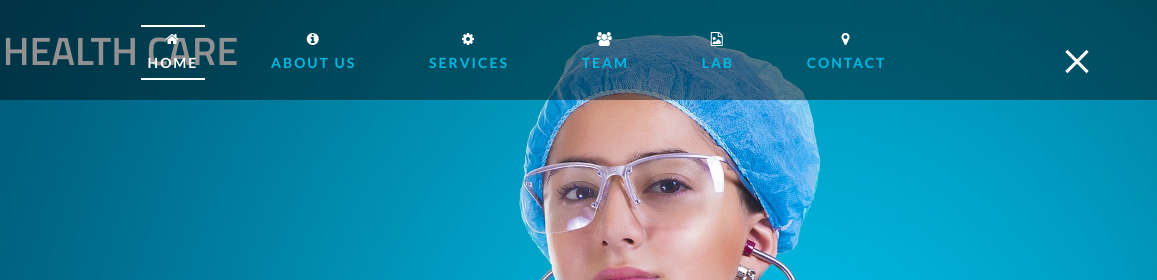
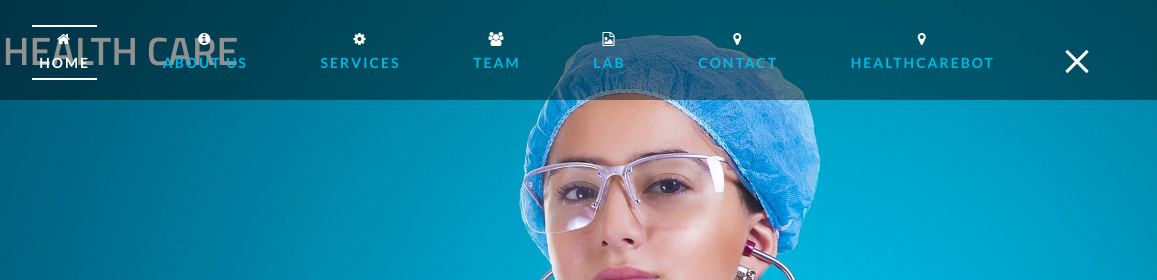
Before and after one commit to raghuvarm17633/HealthCareFRT, a plain HTML site: page index.html in a window 1280 px wide. Both pictures are taken after a click on the element 1199 px from the left and 56 px from the top of the page. Shown: the top 280 px of the page, 123-1280 px from the left. Drawn offline with Linux system fonts and the light colour scheme.

Commit message:
Update index.html

```diff
--- a/index.html
+++ b/index.html
@@ -69,6 +69,8 @@ jQuery(document).ready(function($) {
 						<li class="m_nav_item menu__item" id="moble_nav_item_4"> <a href="#team" class="menu__link"><i class="menu-icon fa fa-users" aria-hidden="true"></i>Team</a> </li>
 						<li class="m_nav_item menu__item" id="moble_nav_item_5"> <a href="#grid-gallery" class="menu__link"><i class="menu-icon fa fa-file-image-o" aria-hidden="true"></i>lab</a> </li>
 						<li class="m_nav_item menu__item" id="moble_nav_item_6"> <a href="#contact" class="menu__link"><i class="menu-icon fa fa-map-marker" aria-hidden="true"></i> Contact </a> </li>
+						<li class="m_nav_item menu__item" id="moble_nav_item_6"> <a href="#HealthCarebot" class="menu__link"><i class="menu-icon fa fa-map-marker" aria-hidden="true"></i> HealthCarebot </a> </li>
+
 					</ul>
 				</nav>
 			</div>
```
